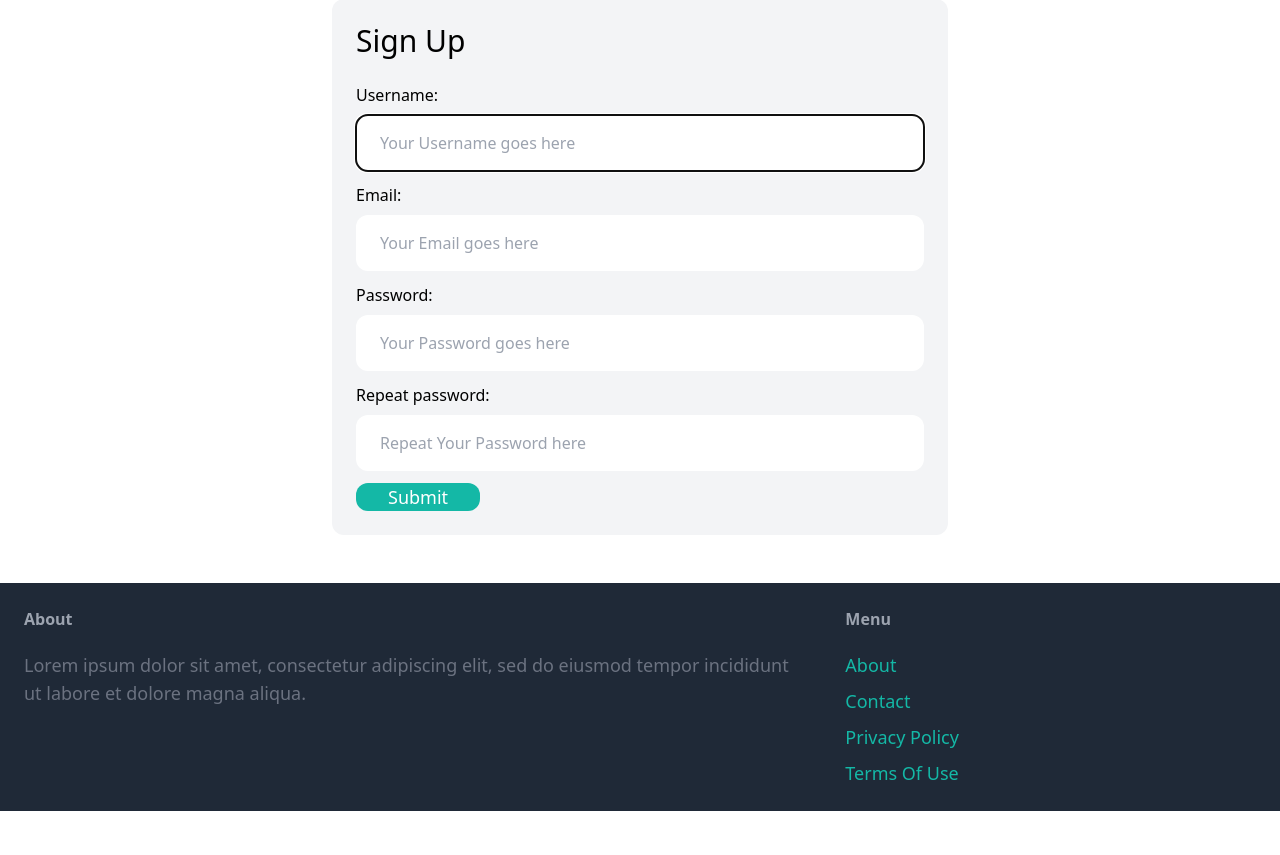
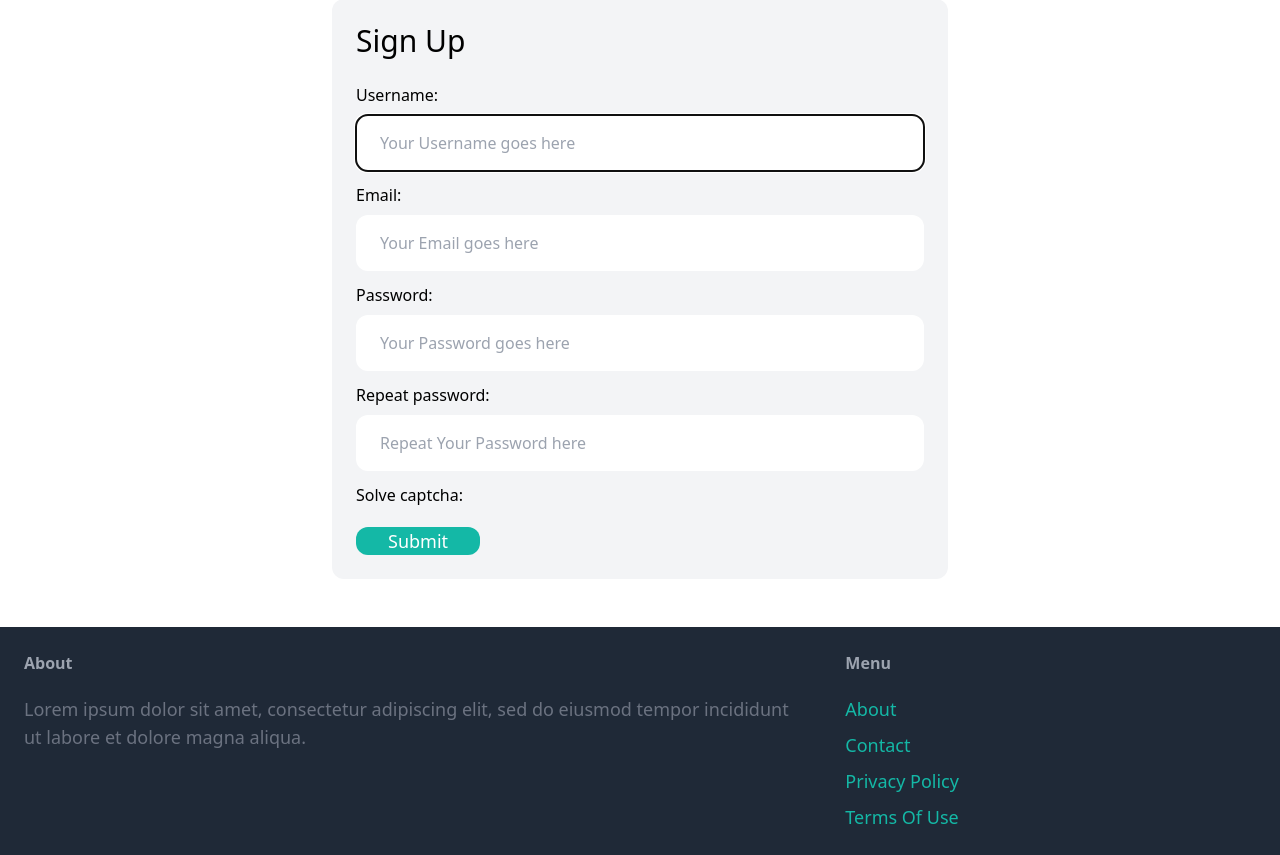
Before and after one commit to dawmro/flea_market, a Django app: page /signup/ in a window 1280 px wide. Shown: the part 126-981 px from the top of the page. Before the commit the page ends 937 px from the top, so only its background shows below. Run offline with Django 4.2, Linux system fonts and the light colour scheme; some libraries are stand-ins or nearby versions.

Commit message:
add captcha_v2 to signup form

```diff
--- a/flea_market/core/forms.py
+++ b/flea_market/core/forms.py
@@ -2,6 +2,7 @@ from django import forms
 from django.contrib.auth.forms import UserCreationForm, AuthenticationForm
 from django.contrib.auth.models import User
 
+from captcha.fields import ReCaptchaField
 
 class SignupForm(UserCreationForm):
     class Meta:
@@ -30,6 +31,8 @@ class SignupForm(UserCreationForm):
         'placeholder': 'Repeat Your Password here',
         'class': 'w-full py-4 px-6 rounded-xl'
     }))
+    # create captcha instance
+    captcha = ReCaptchaField()
 
 
 class LoginForm(AuthenticationForm):
--- a/flea_market/core/templates/core/signup.html
+++ b/flea_market/core/templates/core/signup.html
@@ -29,6 +29,11 @@
             {{form.password2}}
         </div>
 
+        <div class="mb-3">
+            <label class="inline-block mb-2">Solve captcha: </label><br>
+            {{form.captcha}}
+        </div>
+
         {% if form.errors or form.non_field_errors %}
             <div class="mb-3 bg-red-100 rounded-xl">
                 {% for field in form %}
--- a/flea_market/core/views.py
+++ b/flea_market/core/views.py
@@ -1,6 +1,7 @@
 from django.shortcuts import render, redirect
 from django.contrib.auth import logout
 from django.contrib.auth.decorators import login_required
+
 
 from item.models import Category, Item
 
@@ -33,14 +34,19 @@ def signup(request):
         # new instance of form and get all info from request
         form = SignupForm(request.POST)
         if form.is_valid():
+            print("SIGNUP FORM VALID!")
+            print(form.cleaned_data["captcha"])
+            # save user
             form.save()
             return redirect('/login/')
+        else:
+            print("SIGNUP FORM INVALID!")
 
     else:
         form = SignupForm()
 
     context = {
-        'form': form
+        'form': form,
     }
     return render(request, 'core/signup.html', context)
 
--- a/flea_market/flea_market/settings.py
+++ b/flea_market/flea_market/settings.py
@@ -22,6 +22,9 @@ BASE_DIR = Path(__file__).resolve().parent.parent
 # SECURITY WARNING: keep the secret key used in production secret!
 SECRET_KEY = 'django-insecure-izs^y_v$(*pny1z$%p1q^l&hini+v_b7m^r$qo-=l*#plq_q(c'
 
+RECAPTCHA_PUBLIC_KEY = '6LdTurMkAAAAAPlmMQvNy6R9-FjU8vlaZxR9nSzU'
+RECAPTCHA_PRIVATE_KEY = '6LdTurMkAAAAANEgqEJSiWauz1jPCdfh56BFXPf7'
+
 # SECURITY WARNING: don't run with debug turned on in production!
 DEBUG = True
 
@@ -45,6 +48,7 @@ INSTALLED_APPS = [
     'core',
     'dashboard',
     'item',
+    'captcha',
 ]
 
 MIDDLEWARE = [
```
Also changed, not shown: flea_market/media/item_images/straw_hat_0WT9D2G.PNG (added).
